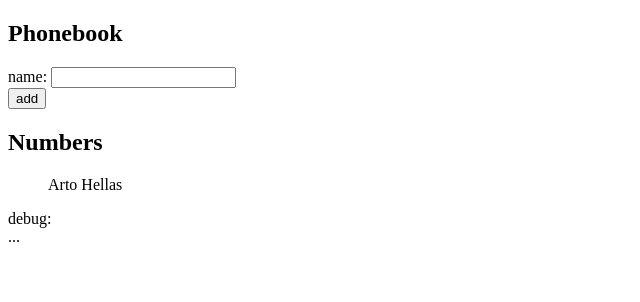
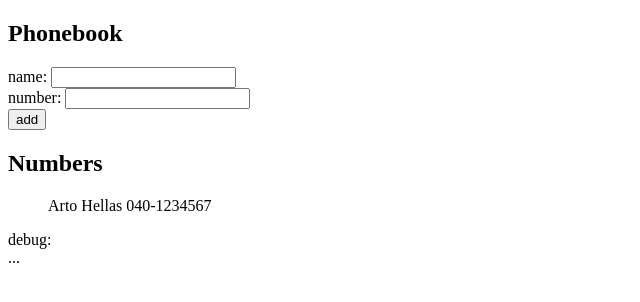
Before and after one commit to irakli689/fullstackopen, a React (Create React App) app in the folder part2/phonebook/: page / in a window 1280 px wide. Shown: the top 302 px of the page, without its empty margins (0-640 px from the left). Built offline with nearby package versions, Linux system fonts and the light colour scheme.

Commit message:
Finished step3

```diff
--- a/part2/phonebook/src/App.js
+++ b/part2/phonebook/src/App.js
@@ -1,39 +1,55 @@
 import { useState } from 'react'
-
+import List from './list'
 const App = () => {
   const [persons, setPersons] = useState([
-    { name: 'Arto Hellas' }
+    {name: 'Arto Hellas', number: '040-1234567'}
   ])
   const [newName, setNewName] = useState('')
-  const addName = (event) => {
+  const [namesArr, setNamesArr] = useState([])
+  const [newNumber, setNewNumber] = useState ('')
+
+  const handleNotChange = (event) => {
+      console.log(event.target.value)
+      setNewName(event.target.value)
+  }
+  const handleNumber = (event) => {
+    setNewNumber(event.target.value)
+  }
+  const addContact = (event) => {
     event.preventDefault()
     const newObject = {
-      name: newName
+      name: newName,
+      number: newNumber
     }
-    setPersons(persons.concat(newObject))
-    setNewName('')
+
+    if (namesArr.includes(newName)){
+      alert(`${newName} is already added to phonebook`)
+    } else{
+      setPersons(persons.concat(newObject))
+      setNamesArr(namesArr.concat(newName))
+      setNewName('')
+      setNewNumber('')
+    }
   }
-  const handleNotChange = (event) => {
-    console.log(event.target.value)
-    setNewName(event.target.value)
-  }
+
   return (
     <div>
       <h2>Phonebook</h2>
-      <form onSubmit={addName}>
-        <div>
-          name: <input value={newName} onChange={handleNotChange}/>
-        </div>
+      <form onSubmit={addContact}>
+        <div>name: <input value={newName} onChange={handleNotChange} /></div>
+        <div>number: <input value={newNumber} onChange={handleNumber} /></div>
         <div>
           <button type="submit">add</button>
         </div>
       </form>
       <h2>Numbers</h2>
       <ul>
-        {persons.map(person => <p key={person.name}>{person.name}</p>)}
+        <List obj={persons} />
       </ul>
       <div>debug: {newName}</div>
+
       ...
+      {/* <ul>{namesArr.map(item=><li>{item}</li>)}</ul> */}
     </div>
   )
 }
--- /dev/null
+++ b/part2/phonebook/src/list.js
@@ -0,0 +1,4 @@
+const List = ({obj}) => {
+    return obj.map(item => <p key={item.name}>{item.name} {item.number}</p>)
+}
+export default List
```
